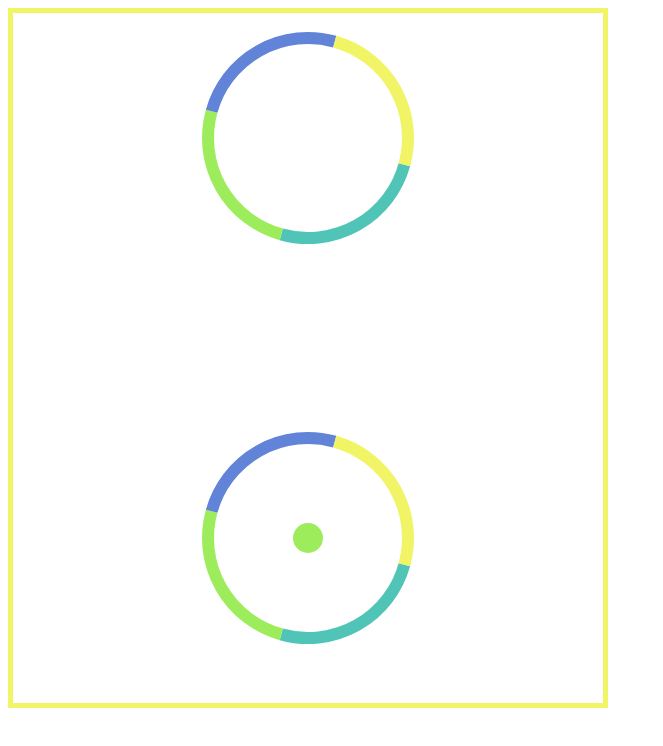
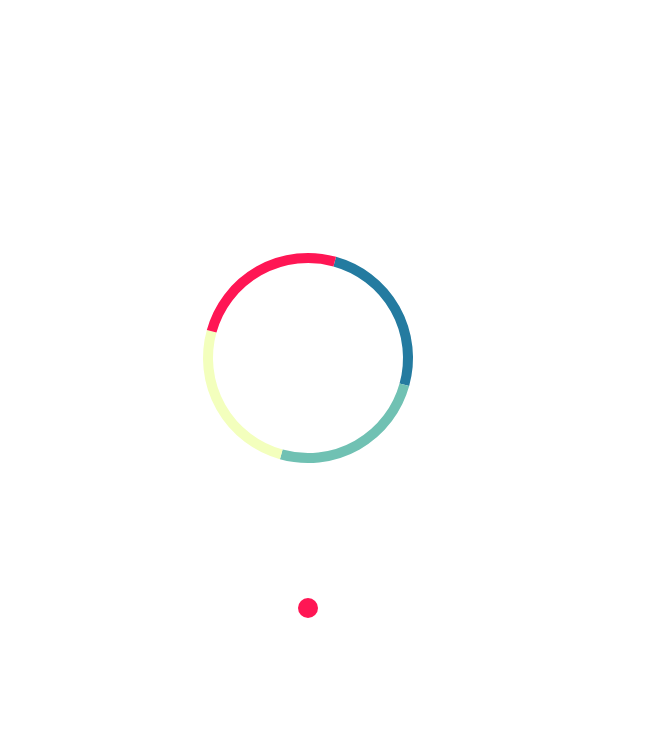
Before and after one commit to gauravmuk/flappy-ball-js13k16, a plain HTML site: page html/index.html in a window 1280 px wide. Shown: the whole page, without its empty margins (0-663 px from the left). Drawn offline with Linux system fonts and the light colour scheme.

Commit message:
Object Oriented code for less mind fuck

```diff
--- a/html/index.html
+++ b/html/index.html
@@ -8,6 +8,13 @@
     <meta name="apple-mobile-web-app-status-bar-style" content="black-translucent" />
 </head>
 <body>
+    <script src="../js/collision.js"></script>
+    <script src="../js/keyboardEvents.js"></script>
+    <script src="../js/objectFactory.js"></script>
+    <script src="../js/colors.js"></script>
+    <script src="../js/ball.js"></script>
+    <script src="../js/ring.js"></script>
+    <script src="../js/generator.js"></script>
     <script src="../js/game.js"></script>
 </body>
 </html>
--- /dev/null
+++ b/js/ball.js
@@ -0,0 +1,40 @@
+function Ball(x, y) {
+    this.x = x;
+    this.y = y;
+    this.r = 10;
+    this.vy = 10;
+    this.gravity = 2.5;
+    this.lineWidth = 10;
+
+    this.generateColor = function () {
+        return possibleColors[Math.floor(Math.random() * (possibleColors.length))];
+    };
+
+    this.color = this.generateColor();
+
+    this.draw = function (canvasContext) {
+        canvasContext.beginPath();
+        canvasContext.arc(this.x, this.y, this.r, 0, Math.PI * 2, false);
+        canvasContext.fillStyle  = this.color;
+        canvasContext.fill();
+        canvasContext.closePath();
+    };
+
+    this.onKeyPress = function (canvasH) {
+        if (keysDown[32]) {
+            this.y -= this.vy;
+        } else {
+            if (this.y < canvasH / 2) {
+                this.y += this.gravity;
+            }
+        }
+    };
+
+    this.changeColor = function () {
+
+    };
+
+    this.explode = function() {
+
+    };
+}
--- /dev/null
+++ b/js/collision.js
@@ -0,0 +1,25 @@
+function detectCollision() {
+    var ball = objectFactory.ball;
+    var ring = objectFactory.rings[0];
+
+    if ((ball.y >= (ring.y - ring.r - ring.lineWidth / 2 - ball.r)) && (ball.y <= (ring.y - ring.r + ring.lineWidth / 2 + ball.r))) {
+        var diffAngle = Math.atan(ball.r / ring.r);
+
+        for (var i = 0; i < possibleColors.length; i++) {
+
+            var startAngle = ball.startAngle + ball.currentAngle + (Math.PI / 2 * i);
+            var endAngle = ball.endAngle + ball.currentAngle + (Math.PI / 2 * i);
+
+            startAngle = startAngle > Math.PI * 2 ? startAngle - Math.PI * 2 : startAngle;
+            endAngle = endAngle > Math.PI * 2 ? endAngle - Math.PI * 2 : endAngle;
+
+            if (startAngle <= Math.PI * 1.5 - diffAngle && endAngle >= Math.PI * 1.5 + diffAngle) {
+                if (possibleColors[i] === ball.color) {
+                    ball.changeColor();
+                } else {
+                    ball.explode();
+                }
+            }
+        }
+    }
+}
--- /dev/null
+++ b/js/colors.js
@@ -0,0 +1 @@
+var possibleColors = ['#247BA0', '#70C1B3', '#F3FFBD', '#FF1654'];
--- a/js/game.js
+++ b/js/game.js
@@ -1,6 +1,4 @@
 (function () {
-    var currentAngle = 0;
-
     var then;
     var w = window;
     var requestAnimationFrame = w.requestAnimationFrame;
@@ -13,84 +11,9 @@
 
     document.body.appendChild(gameCanvas);
 
-    var ring = {
-        x: gameCanvas.width / 2,
-        y: gameCanvas. height / 2 + 180,
-        r: 100,
-        startAngle: Math.PI / 2,
-        endAngle: Math.PI,
-        lineWidth: 12
-    };
-
-    var ringColors = ['#50C5B7', '#9CEC5B', '#6184D8', '#F0F465'];
-
-    var ball = {
-        x: gameCanvas.width / 2,
-        y: gameCanvas. height / 2 + 180,
-        r: 15,
-        vy: 10,
-        gravity: 2,
-        bounceFactor: 7,
-        color: ringColors[1]
-    };
-
-    var keysDown = {};
-
-    addEventListener('keydown', function (e) {
-        keysDown[e.keyCode] = true;
-    });
-
-    addEventListener('keyup', function (e) {
-        keysDown[e.keyCode] = false;
-    });
-
     var update = function (modifier) {
         ctx.clearRect(0, 0, gameCanvas.width, gameCanvas.height);
-
-        var circleStartAngle = ring.startAngle + currentAngle;
-        var circleEndAngle = ring.endAngle + currentAngle;
-
-        // Write logic for going up
-
-        if (keysDown[32]) {
-            if (ball.y < 200) {
-                ring.y += ball.gravity;
-            }
-            ball.y -= ball.vy;
-        } else {
-            if (ball.y < gameCanvas.height / 2) {
-                ball.y += ball.gravity;
-            }
-        }
-
-        for (var i = 0, len = ringColors.length; i < len; i++) {
-            ctx.beginPath();
-            ctx.arc(ring.x, ring.y, ring.r, circleStartAngle + (Math.PI / 2 * i), circleEndAngle + (Math.PI / 2 * i), false);
-            ctx.strokeStyle = ringColors[i];
-            ctx.lineWidth = ring.lineWidth;
-            ctx.stroke();
-        }
-
-        for (i = 0, len = ringColors.length; i < len; i++) {
-            ctx.beginPath();
-            ctx.arc(ring.x, ring.y - 400, ring.r, circleStartAngle + (Math.PI / 2 * i), circleEndAngle + (Math.PI / 2 * i), false);
-            ctx.strokeStyle = ringColors[i];
-            ctx.lineWidth = ring.lineWidth;
-            ctx.stroke();
-        }
-
-        ctx.beginPath();
-        ctx.arc(ball.x, ball.y, ball.r, 0, Math.PI * 2, false);
-        ctx.fillStyle  = ball.color;
-        ctx.fill();
-        ctx.closePath();
-
-        ctx.lineWidth = 10;
-        ctx.strokeStyle = '#F0F465';
-        ctx.strokeRect(0, 0, gameCanvas.width, gameCanvas.height);
-
-        currentAngle += modifier;
-        currentAngle %= 2 * Math.PI;
+        levelGenerator(gameCanvas, modifier);
     };
 
     var render = function () {
--- /dev/null
+++ b/js/generator.js
@@ -0,0 +1,25 @@
+function generateRings(gameCanvas, modifier) {
+    var ctx = gameCanvas.getContext('2d');
+
+    if (!objectFactory.rings.length) {
+        objectFactory.rings.push(new Ring(gameCanvas.width / 2, gameCanvas.height / 2, 100));
+    }
+
+    objectFactory.rings[0].draw(ctx, modifier);
+}
+
+function levelGenerator(gameCanvas, modifier) {
+    var canvasW = gameCanvas.width;
+    var canvasH = gameCanvas.height;
+    var ctx = gameCanvas.getContext('2d');
+
+    if (!objectFactory.ball) {
+        objectFactory.ball = new Ball(canvasW / 2, canvasH - 100);
+    }
+    objectFactory.ball.draw(ctx);
+    objectFactory.ball.onKeyPress(canvasH);
+
+    generateRings(gameCanvas, modifier);
+
+    detectCollision();
+}
--- /dev/null
+++ b/js/glitch.js
@@ -0,0 +1,3 @@
+/**
+ * Created by gauravnanda on 04/09/16.
+ */
--- /dev/null
+++ b/js/keyboardEvents.js
@@ -0,0 +1,9 @@
+var keysDown = {};
+
+window.addEventListener('keydown', function (e) {
+    keysDown[e.keyCode] = true;
+});
+
+window.addEventListener('keyup', function (e) {
+    keysDown[e.keyCode] = false;
+});
--- /dev/null
+++ b/js/objectFactory.js
@@ -0,0 +1,3 @@
+var objectFactory = {
+    rings: []
+};
--- /dev/null
+++ b/js/ring.js
@@ -0,0 +1,25 @@
+function Ring(x, y, r) {
+    this.x = x;
+    this.y = y;
+    this.r = r;
+    this.startAngle = 0;
+    this.endAngle = Math.PI * 0.5;
+    this.lineWidth = 10;
+    this.currentAngle = 0;
+
+    this.draw = function(canvasContext, modifier) {
+        var circleStartAngle = this.startAngle + this.currentAngle;
+        var circleEndAngle = this.endAngle + this.currentAngle;
+
+        for (var i = 0, len = possibleColors.length; i < len; i++) {
+            canvasContext.beginPath();
+            canvasContext.arc(this.x, this.y, this.r, circleStartAngle + (Math.PI / 2 * i), circleEndAngle + (Math.PI / 2 * i), false);
+            canvasContext.strokeStyle = possibleColors[i];
+            canvasContext.lineWidth = this.lineWidth;
+            canvasContext.stroke();
+        }
+
+        this.currentAngle += modifier;
+        this.currentAngle %= 2 * Math.PI;
+    };
+}
```
Also changed, not shown: js/gameOver.js (added), js/home.js (added), js/mainCanvas.js (added), js/score.js (added).
